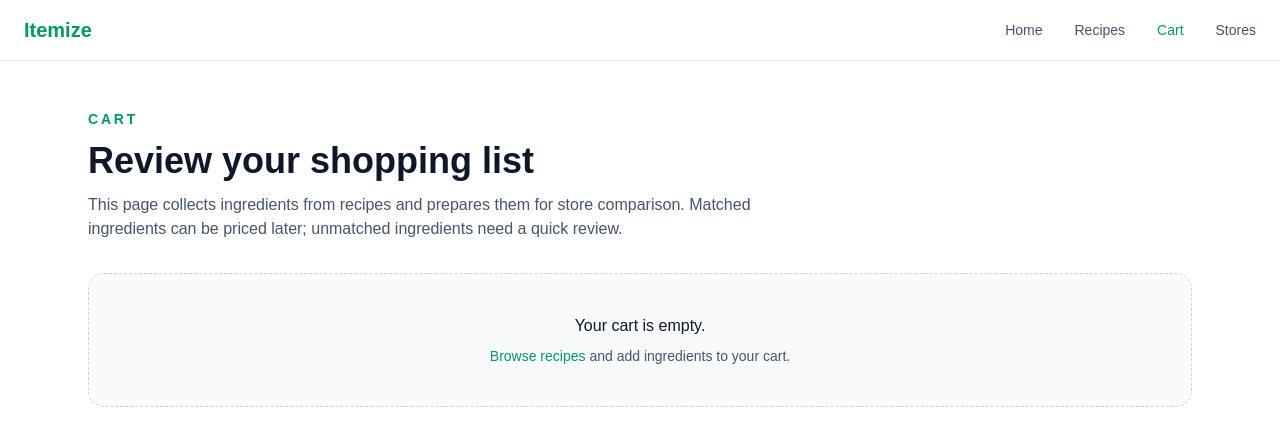
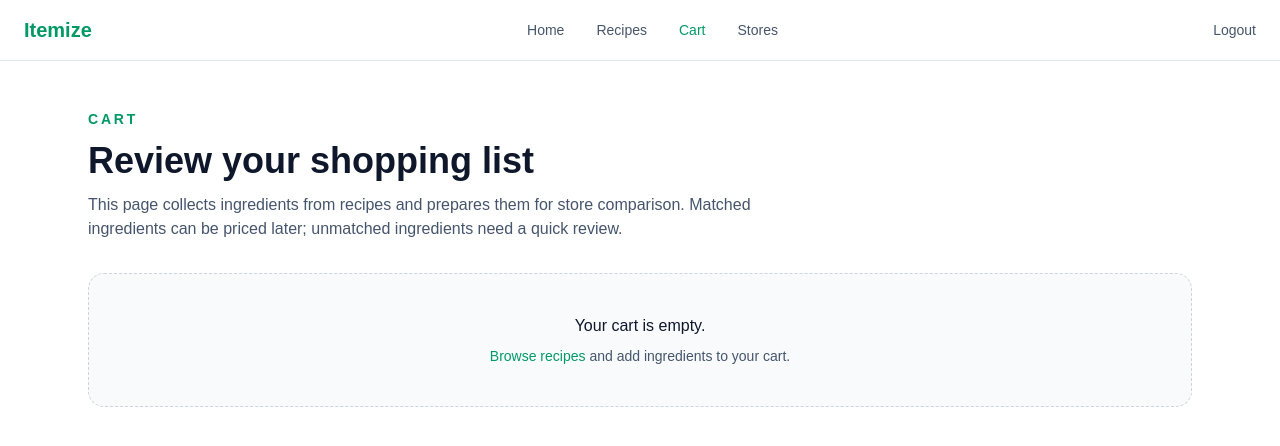
Before and after one commit to JaydenDaniello/Itemize, a Next.js app: page /cart in a window 1280 px wide. Shown: the top 446 px of the page. Built offline with nearby package versions, Linux system fonts and the light colour scheme.

Commit message:
feat(auth, routing): add route protection middleware, logout button on navbar

```diff
--- a/components/Navigation.tsx
+++ b/components/Navigation.tsx
@@ -1,8 +1,10 @@
 'use client';
 
 import Link from 'next/link';
-import { usePathname } from 'next/navigation';
+import { usePathname, useRouter } from 'next/navigation';
+import { useState } from 'react';
 import { useCartStore } from '@/lib/cartStore';
+import { logoutUser } from '@/lib/auth/client';
 
 const navItems = [
   { href: '/home', label: 'Home' },
@@ -13,7 +15,10 @@ const navItems = [
 
 export default function Navigation() {
   const pathname = usePathname();
+  const router = useRouter();
   const cartItemCount = useCartStore((state) => state.items.length);
+
+  const [loggingOut, setLoggingOut] = useState(false);
 
   const isActive = (href: string) => {
     if (href === '/home') {
@@ -21,6 +26,21 @@ export default function Navigation() {
     }
     return pathname.startsWith(href);
   };
+
+  async function handleLogout() {
+    setLoggingOut(true);
+
+    try {
+      await logoutUser();
+
+      router.push("/");
+      router.refresh();
+    } catch (err) {
+      console.error("Logout failed", err);
+    } finally {
+      setLoggingOut(false);
+    }
+  }
 
   return (
     <nav className="border-b border-slate-200 bg-white sticky top-0 z-50">
@@ -57,6 +77,15 @@ export default function Navigation() {
               );
             })}
           </div>
+
+          <button
+              type="button"
+              onClick={handleLogout}
+              disabled={loggingOut}
+              className="text-sm font-medium text-slate-600 hover:text-red-600"
+            >
+              {loggingOut ? "Signing out..." : "Logout"}
+            </button>
         </div>
       </div>
     </nav>
--- a/lib/auth/client.ts
+++ b/lib/auth/client.ts
@@ -53,3 +53,18 @@ export async function loginUser(data: LoginInput) {
 
   return body;
 }
+
+export async function logoutUser() {
+  const res = await fetch("/api/auth/logout", {
+    method: "POST",
+    credentials: "include",
+  });
+
+  const body = await res.json().catch(() => null);
+
+  if (!res.ok) {
+    throw new Error(body?.error || "Logout failed");
+  }
+
+  return body;
+}
```
Also changed, not shown: midddleware.ts (added, +43 -0 lines).
